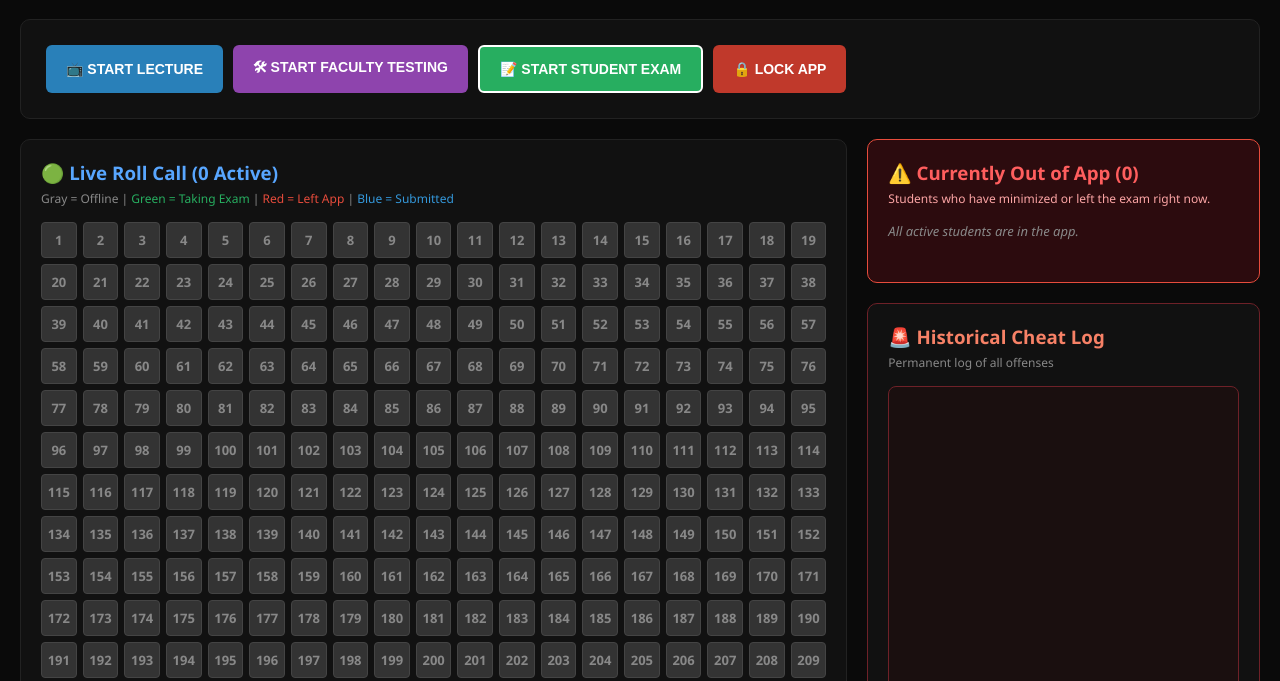
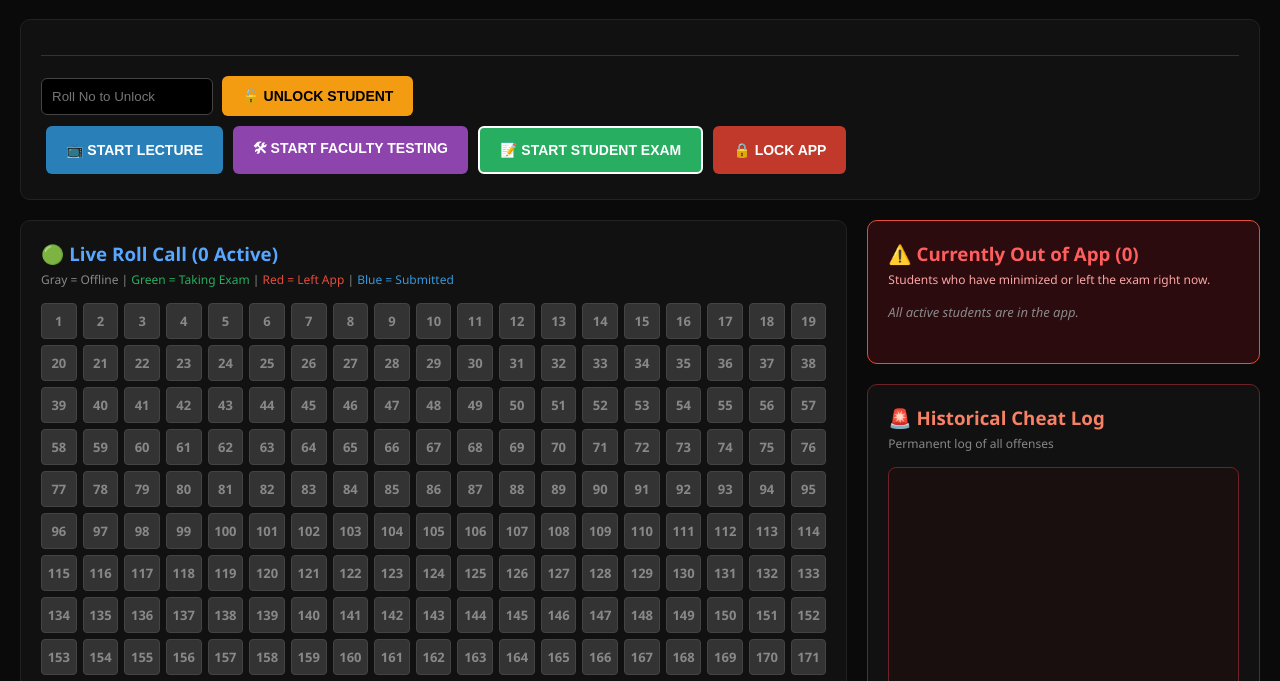
Before and after one commit to Raulfp21/forensic-class-app, a plain HTML site: page teacher.html in a window 1280 px wide. Shown: the part 87-768 px from the top of the page. Drawn offline with Linux system fonts and the light colour scheme; no server answers.

Commit message:
Update teacher.html

```diff
--- a/teacher.html
+++ b/teacher.html
@@ -41,6 +41,10 @@
 
 <h1>⚗ DSMCH Invigilator Dashboard</h1>
 <div class="panel">
+  <div style="margin-top: 15px; padding-top: 15px; border-top: 1px solid #333;">
+    <input type="number" id="unlock-roll" placeholder="Roll No to Unlock" style="padding:10px; border-radius:6px; border:1px solid #444; background:#000; color:white; width:150px;">
+    <button class="btn" style="background:#f39c12; color:black;" onclick="unlockStudent()">🔓 UNLOCK STUDENT</button>
+</div>
     <div style="display: flex; flex-wrap: wrap;">
         <button class="btn" style="background:#2980b9; color:white;" onclick="setMode('live')">📺 START LECTURE</button>
         <button class="btn" style="background:#8e44ad; color:white;" onclick="setMode('testing')">🛠 START FACULTY TESTING</button>
```
